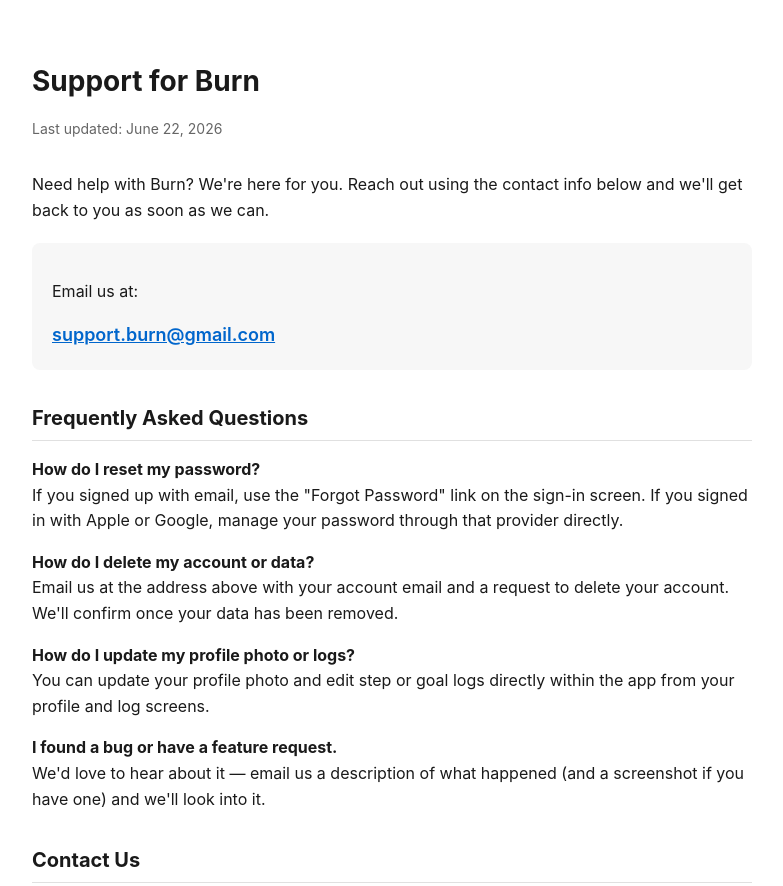
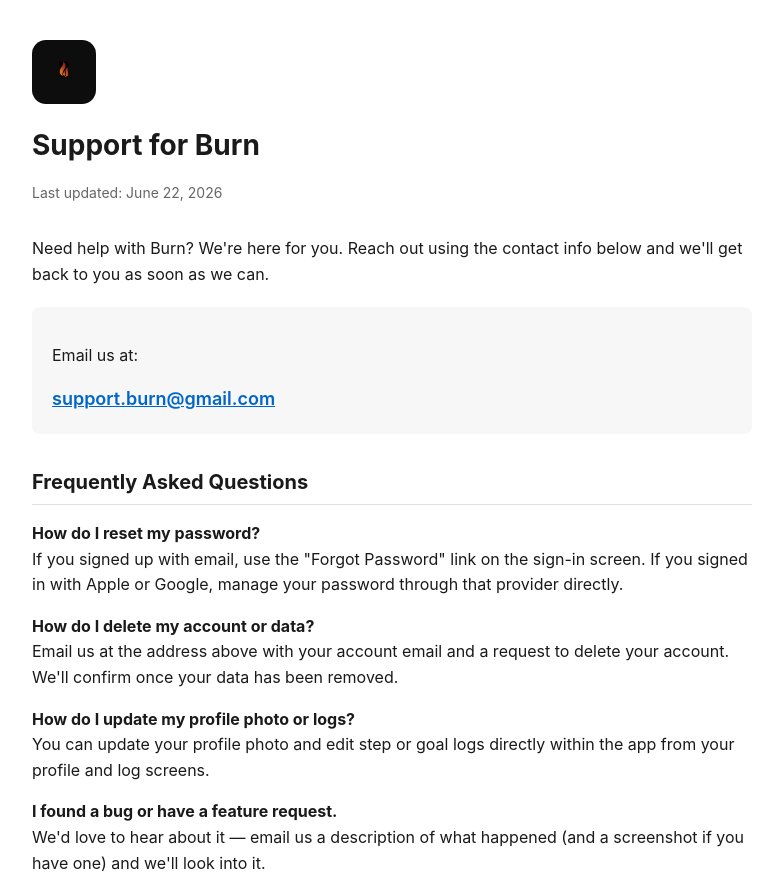
Before and after one commit to Chr0dine/burn-support, a plain HTML site: page index.html in a window 1280 px wide. Shown: the top 886 px of the page, without its empty margins (248-1031 px from the left). Drawn offline with Linux system fonts and the light colour scheme.

Commit message:
Update index.html
Added Burn Logo

```diff
--- a/index.html
+++ b/index.html
@@ -52,9 +52,46 @@
     font-size: 13px;
     color: #888;
   }
+  .logo {
+    width: 64px;
+    height: 64px;
+    border-radius: 14px;
+    margin-bottom: 16px;
+    display: block;
+  }
 </style>
 </head>
 <body>
+
+<svg class="logo" width="1024" height="1024" viewBox="0 0 1024 1024" fill="none" xmlns="http://www.w3.org/2000/svg">
+<rect width="1024" height="1024" fill="#0D0D0D"/>
+<g clip-path="url(#clip0_869_6109_sp)">
+<rect width="142.12" height="248.84" transform="translate(441 342)" fill="black"/>
+<path d="M520.9 460.96C520.9 460.96 499.19 498.88 498.49 500.61C489.58 522.59 485.13 536.1 487.86 556.07C490.59 576.04 507.11 588.25 507.11 588.25C487.64 579.05 474.61 567.84 466.88 560.09C459.35 552.54 451.78 544.8 446.48 531.93C441 518.63 440.91 507.09 441.02 502.91C441.38 489.01 445.86 479.01 449.93 470.15C458.55 451.41 465.25 448.78 482.11 421.3C489.86 408.67 491.84 404.86 493.32 401.19C503.38 376.23 499.88 353.13 497.34 342C497.34 342 512.28 350.62 526.94 371.88C541.59 393.14 538.86 418.29 538.86 418.29C538.86 418.29 540.73 433.23 520.9 460.96Z" fill="url(#paint0_linear_869_6109_sp)"/>
+<path d="M519.75 572.74C466.95 564.4 525.78 480.79 525.78 480.79C525.78 480.79 523.48 504.93 530.38 523.89C537.28 542.85 537.99 560.38 533.54 565.55C529.09 570.72 522.48 573.16 519.75 572.73V572.74Z" fill="url(#paint1_linear_869_6109_sp)"/>
+<path d="M541.3 517.28C524.11 450.38 578.37 440.27 578.37 440.27C576.64 445.84 574.6 453.81 573.49 463.54C571.51 480.92 573.6 494.44 575.01 503.18C576.23 510.72 578.38 520.74 582.39 532.22C583.24 537.98 584.83 551.82 576.81 564.89C569.36 577.03 553.74 588.46 521.76 590.84C521.76 590.84 559.83 589.4 541.3 517.28Z" fill="url(#paint2_linear_869_6109_sp)"/>
+</g>
+<defs>
+<linearGradient id="paint0_linear_869_6109_sp" x1="430.96" y1="506.27" x2="561.3" y2="431.02" gradientUnits="userSpaceOnUse">
+<stop offset="0.19" stop-color="#E07122"/>
+<stop offset="0.3" stop-color="#D26420"/>
+<stop offset="1" stop-color="#7F1517"/>
+</linearGradient>
+<linearGradient id="paint1_linear_869_6109_sp" x1="491.8" y1="545.74" x2="545.42" y2="514.79" gradientUnits="userSpaceOnUse">
+<stop offset="0.19" stop-color="#E07122"/>
+<stop offset="0.3" stop-color="#D26420"/>
+<stop offset="1" stop-color="#7F1517"/>
+</linearGradient>
+<linearGradient id="paint2_linear_869_6109_sp" x1="498.24" y1="550.1" x2="605.9" y2="487.95" gradientUnits="userSpaceOnUse">
+<stop offset="0.19" stop-color="#E07122"/>
+<stop offset="0.3" stop-color="#D26420"/>
+<stop offset="1" stop-color="#7F1517"/>
+</linearGradient>
+<clipPath id="clip0_869_6109_sp">
+<rect width="142.12" height="248.84" fill="white" transform="translate(441 342)"/>
+</clipPath>
+</defs>
+</svg>
 
 <h1>Support for Burn</h1>
 <p class="updated">Last updated: June 22, 2026</p>
```
